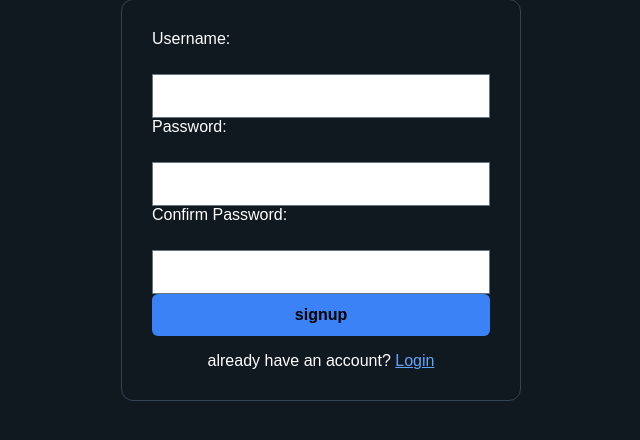
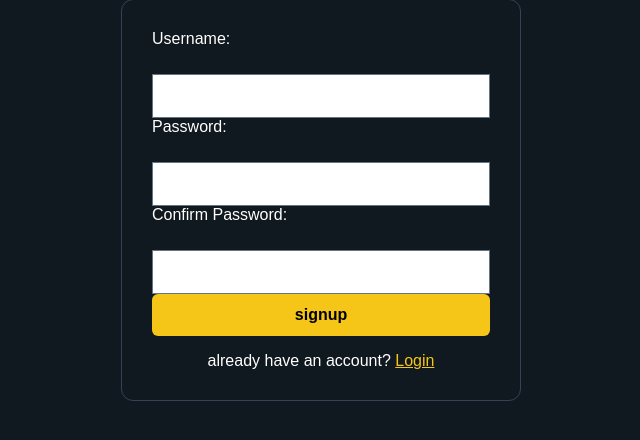
Before and after one commit to hassanmsalama5-cloud/NEA, a Flask app: page /signup in a window 1280 px wide. Shown: the part 269-709 px from the top of the page, without its empty margins (319-959 px from the left). Run offline with Flask 3, Linux system fonts and the light colour scheme.

Commit message:
Revert accent colours to yellow

```diff
--- a/static/style.css
+++ b/static/style.css
@@ -42,7 +42,7 @@ input{
 button{
     width:100%;
     padding:12px;
-    background-color: #3b82f6;
+    background-color:#f5c518;
     border:none;
     border-radius:6px;
     font-size: 16px;
@@ -50,7 +50,7 @@ button{
     cursor:pointer;
 }
 button:hover{
-    background-color: #60a5fa;
+    background-color:#ffd84d;
 }
 form p{
     text-align:center;
@@ -58,8 +58,8 @@ form p{
     margin-bottom:0;
 }
 a{
-    color: #60a5fa;
+    color:#f5c518;
 }
 a:hover{
-    color: #60a5fa;
+    color:#f5c518;
 }
```
